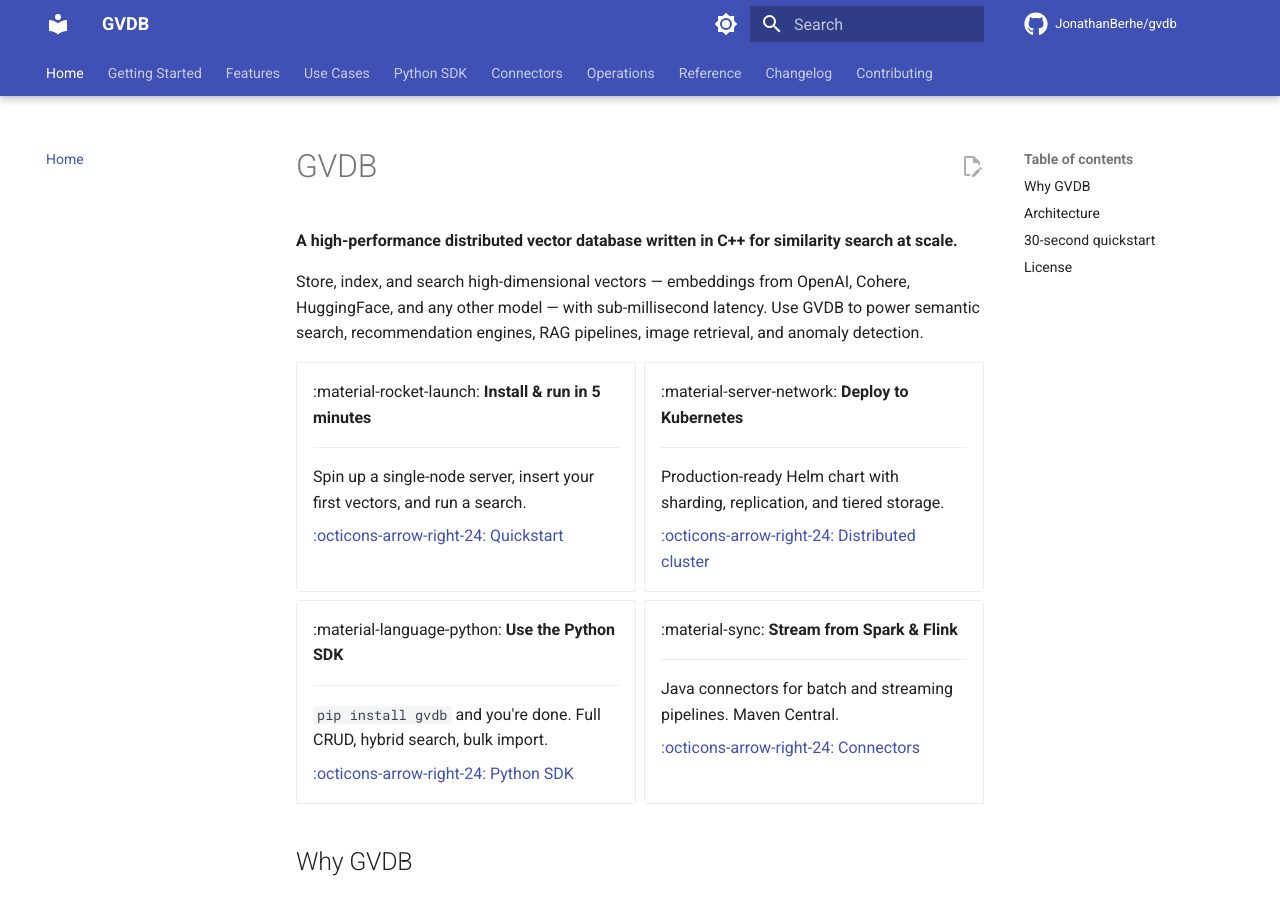
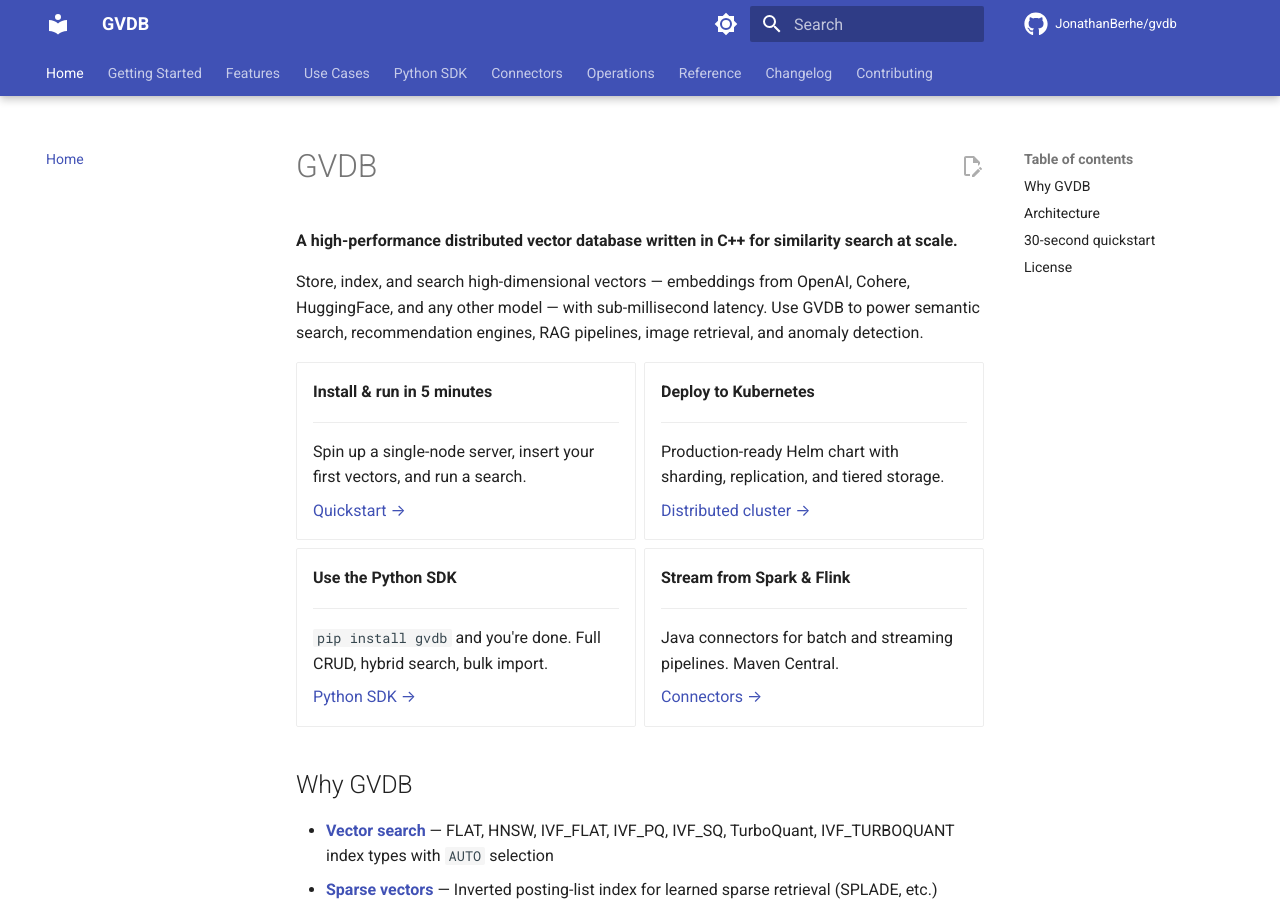
Before and after one commit to JonathanBerhe/gvdb, an MkDocs documentation site: the page built from docs/index.md, in a window 1280 px wide and 900 px high. Built offline with MkDocs 1.6.1 and Material for MkDocs 9.7.7, drawn with Linux system fonts in a browser that asks for light colours; comment, search, counter and statistics services are not loaded.

Commit message:
docs(site): remove unrendered Material icon shortcodes from homepage

```diff
--- a/docs/index.md
+++ b/docs/index.md
@@ -6,37 +6,37 @@ Store, index, and search high-dimensional vectors — embeddings from OpenAI, Co
 
 <div class="grid cards" markdown>
 
-- :material-rocket-launch: **Install & run in 5 minutes**
+- **Install & run in 5 minutes**
 
     ---
 
     Spin up a single-node server, insert your first vectors, and run a search.
 
-    [:octicons-arrow-right-24: Quickstart](getting-started/quickstart.md)
+    [Quickstart →](getting-started/quickstart.md)
 
-- :material-server-network: **Deploy to Kubernetes**
+- **Deploy to Kubernetes**
 
     ---
 
     Production-ready Helm chart with sharding, replication, and tiered storage.
 
-    [:octicons-arrow-right-24: Distributed cluster](getting-started/distributed-cluster.md)
+    [Distributed cluster →](getting-started/distributed-cluster.md)
 
-- :material-language-python: **Use the Python SDK**
+- **Use the Python SDK**
 
     ---
 
     `pip install gvdb` and you're done. Full CRUD, hybrid search, bulk import.
 
-    [:octicons-arrow-right-24: Python SDK](python-sdk/index.md)
+    [Python SDK →](python-sdk/index.md)
 
-- :material-sync: **Stream from Spark & Flink**
+- **Stream from Spark & Flink**
 
     ---
 
     Java connectors for batch and streaming pipelines. Maven Central.
 
-    [:octicons-arrow-right-24: Connectors](connectors/spark.md)
+    [Connectors →](connectors/spark.md)
 
 </div>
 
```
